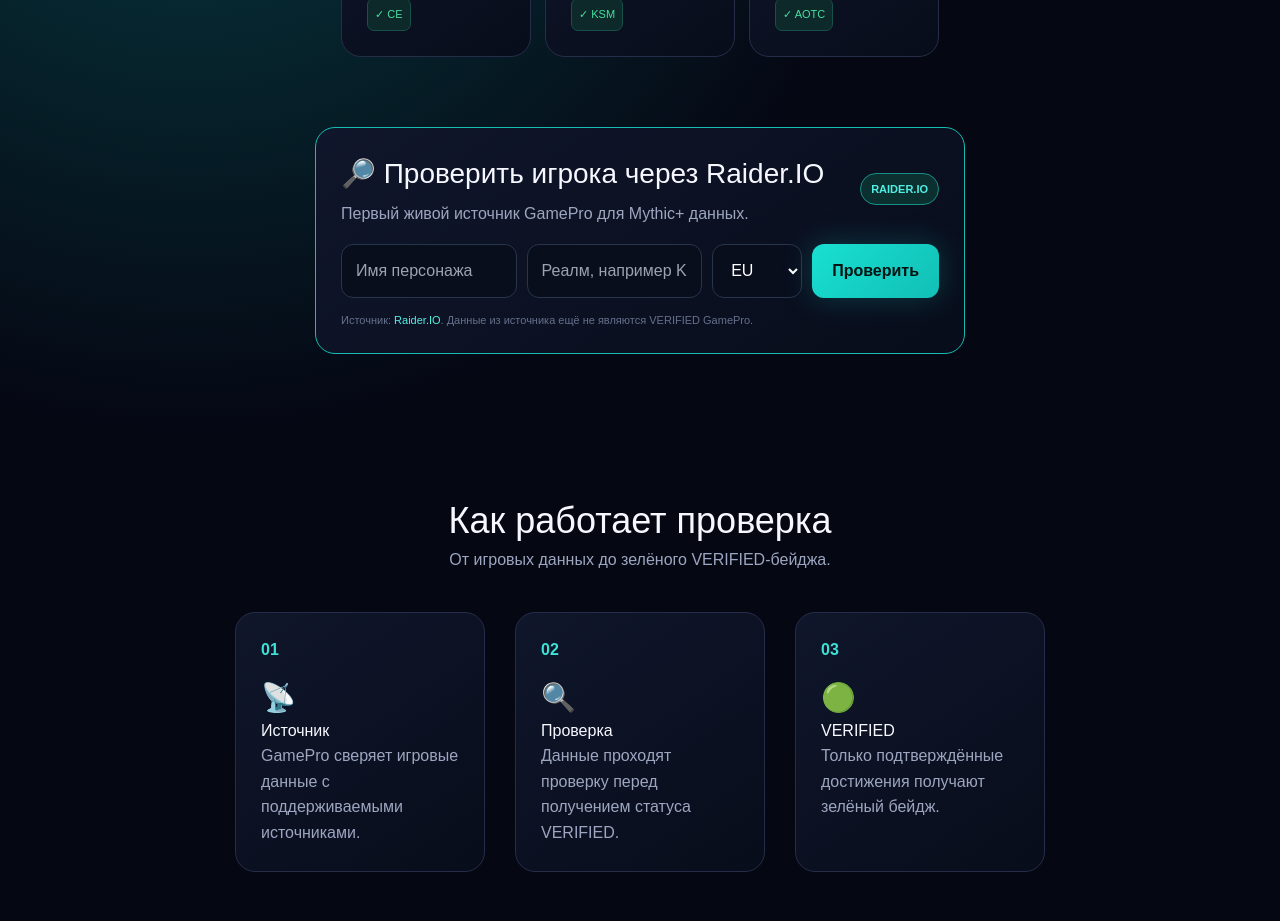
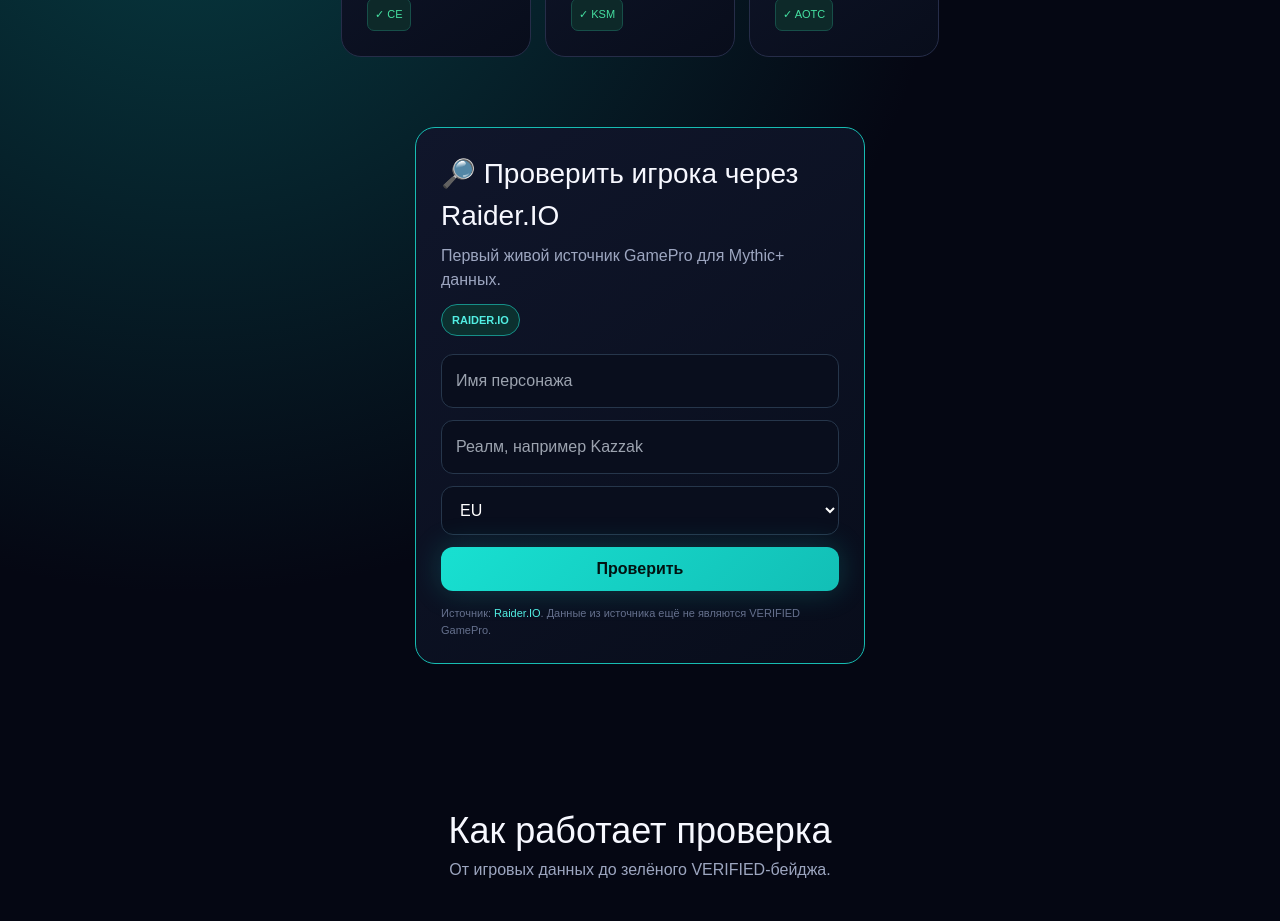
Before and after one commit to vesttrading/gamepro-market, a Next.js app: page / in a window 1280 px wide. Shown: the part 1700-2621 px from the top of the page. Built offline with nearby package versions, Linux system fonts and the light colour scheme; no server answers.

Commit message:
Adjust styles for #raiderio and #how sections

```diff
--- a/app/globals.css
+++ b/app/globals.css
@@ -167,16 +167,16 @@ div[style*="justifyContent: \"space-between\""] {
 /* 1. ПРОВЕРИТЬ ИГРОКА ЧЕРЕЗ RAIDER.IO */
 #raiderio {
     width: 100% !important;
-    max-width: 650px !important; /* Уменьшаем всю синюю карточку до аккуратных 650px */
+    max-width: 450px !important; /* Уменьшаем всю синюю карточку до аккуратных 650px */
     margin: 40px auto !important; /* Свойство auto принудительно центрирует блок на экране */
     padding: 0 0 40px !important;
     box-sizing: border-box !important;
 }
 
 #raiderio .rioForm {
-    display: grid !important;
-    grid-template-columns: 1fr 1fr 90px auto !important; /* Возвращаем поля ввода в одну строку на ПК */
-    gap: 10px !important;
+    display: flex !important;           /* Меняем grid на flex */
+    flex-direction: column !important;  /* Выстраиваем элементы вертикально */
+    gap: 12px !important;               /* Делаем аккуратные отступы между полями */
     margin-top: 18px !important;
     width: 100% !important;
 }
@@ -188,8 +188,9 @@ div[style*="justifyContent: \"space-between\""] {
 }
 
 #raiderio .rioForm button {
+    width: 100% !important;             /* Растягиваем кнопку на 100% ширины */
     white-space: nowrap !important;
-  }
+}
 
 /* 1. КАК РАБОТАЕТ ПРОВЕРКА  Увеличиваем общую ширину блока шагов, чтобы они не натыкались друг на друга */
 #how {
```
